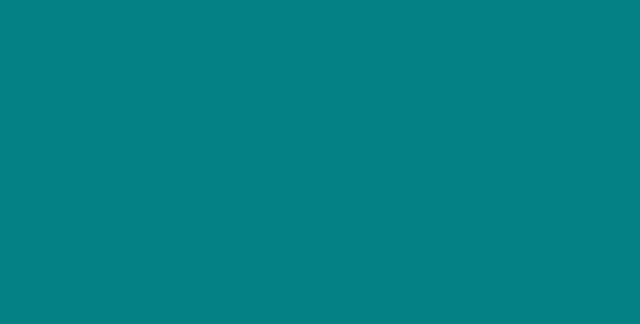
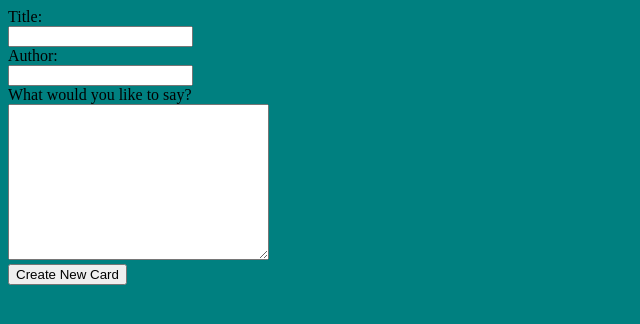
Before and after one commit to colluswatsonjr/js-blog-app, a plain HTML site: page index.html in a window 1280 px wide. Shown: the whole page, without its empty margins (0-640 px from the left). Drawn offline with Linux system fonts and the light colour scheme.

Commit message:
add Form and input fields

```diff
--- a/index.html
+++ b/index.html
@@ -8,6 +8,20 @@
     <link rel="stylesheet" href="stylesheets/style.css">
 </head>
 <body>
+    <div class="container">
+        <form action="post" id="createCardForm" class="card-form">
+            <label for="card-title">Title:</label><br>
+            <input type="text" name="card-title" id="cardTitleField"><br>
+            <label for="card-author">Author:</label><br>
+            <input type="text" name="card-author" id="cardAuthorField"><br>
+            <label for="card-content">What would you like to say?</label><br>
+            <textarea name="card-content" id="cardContentField" cols="30" rows="10"></textarea><br>
+            <button type="submit">Create New Card</button>
+        </form>
+    </div>
+
+
+
     <script src="javascripts/index.js"></script>
 </body>
 </html>
```
